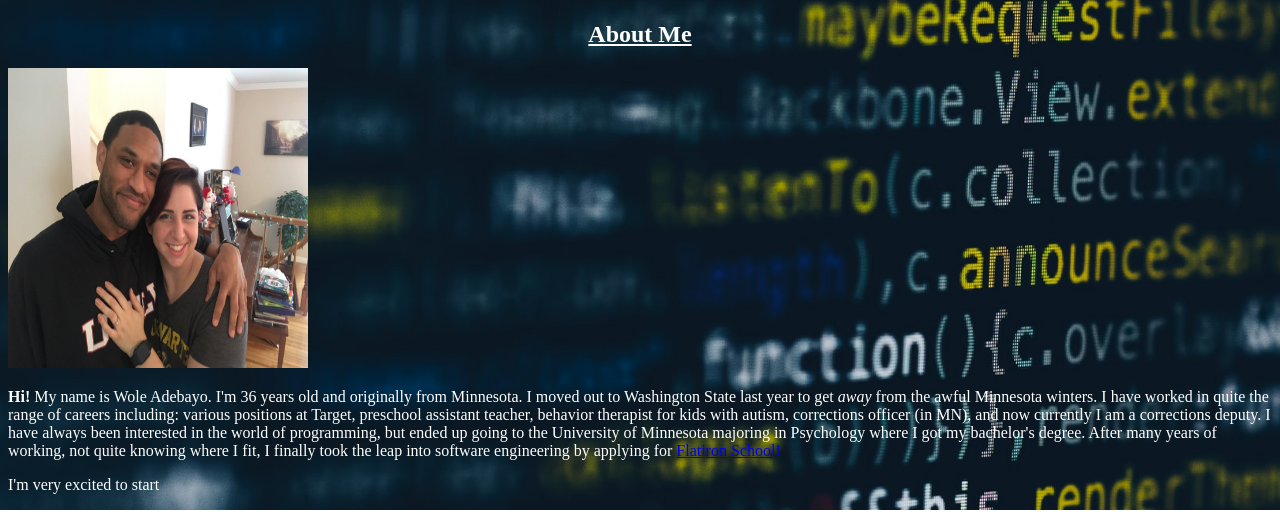
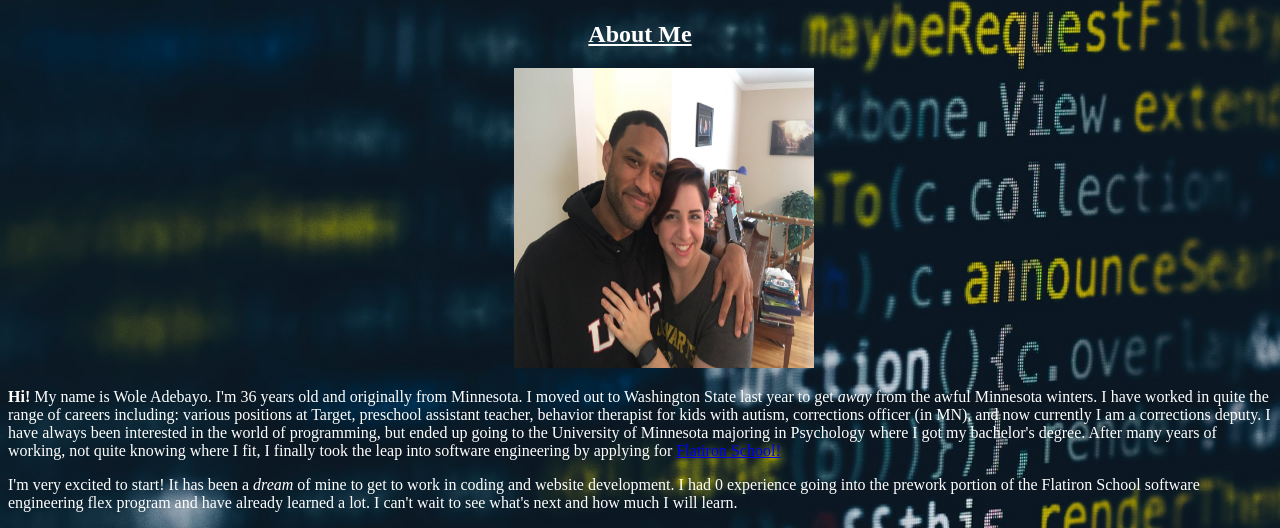
Before and after one commit to WTAdebayo/My_Personal_Website, a plain HTML site: page index.html in a window 1280 px wide. Shown: the part 752-1280 px from the top of the page. Drawn offline with Linux system fonts and the light colour scheme.

Commit message:
fixed picture styling, finished about me section

```diff
--- a/index.html
+++ b/index.html
@@ -11,13 +11,15 @@
             <button id="button2" type="button">Goals</button>
             <button id="button3" type="button">Projects</button>
             <button id="button4" type="button">Contact</button>
-            <img src="./images/jamesAndLily.jpeg" alt="super cute dogs"/>
+            <img src="./images/jamesAndLily.jpeg"
+                alt="super cute dogs"/>
         </header>
         <h2 id="about me">About Me</h2>
         <div>
-            <img id="married" src="./images/married.JPG" alt="My Wife and me"/>
+            <img id="married" src="./images/married.JPG"
+                alt="My Wife and me"/>
         </div>
         <p class="about me"> <strong>Hi!</strong> My name is Wole Adebayo. I'm 36 years old and originally from Minnesota. I moved out to Washington State last year to get <em>away</em> from the awful Minnesota winters. I have worked in quite the range of careers including: various positions at Target, preschool assistant teacher, behavior therapist for kids with autism, corrections officer (in MN), and now currently I am a corrections deputy. I have always been interested in the world of programming, but ended up going to the University of Minnesota majoring in Psychology where I got my bachelor's degree. After many years of working, not quite knowing where I fit, I finally took the leap into software engineering by applying for <a href="https://flatironschool.com/">Flatiron School!</a></p>
-        <p class="about me">I'm very excited to start</p>
+        <p class="about me">I'm very excited to start! It has been a <em>dream</em> of mine to get to work in coding and website development. I had 0 experience going into the prework portion of the Flatiron School software engineering flex program and have already learned a lot. I can't wait to see what's next and how much I will learn.</p>
     </body>
 </html>
--- a/style.css
+++ b/style.css
@@ -62,7 +62,7 @@ h2 {
 div img {
     width: 300px;
     height: 300px;
-    text-align: center;
+    margin-left: 40% ;
 }
 
 p {
```
